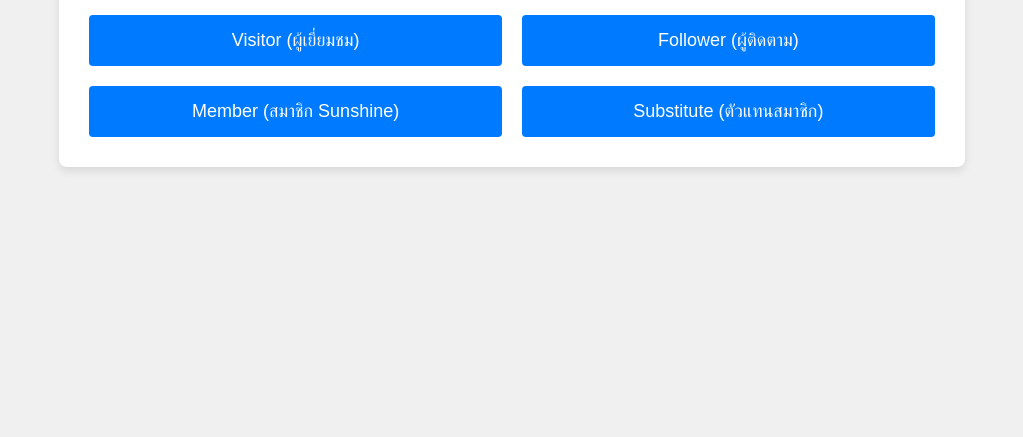
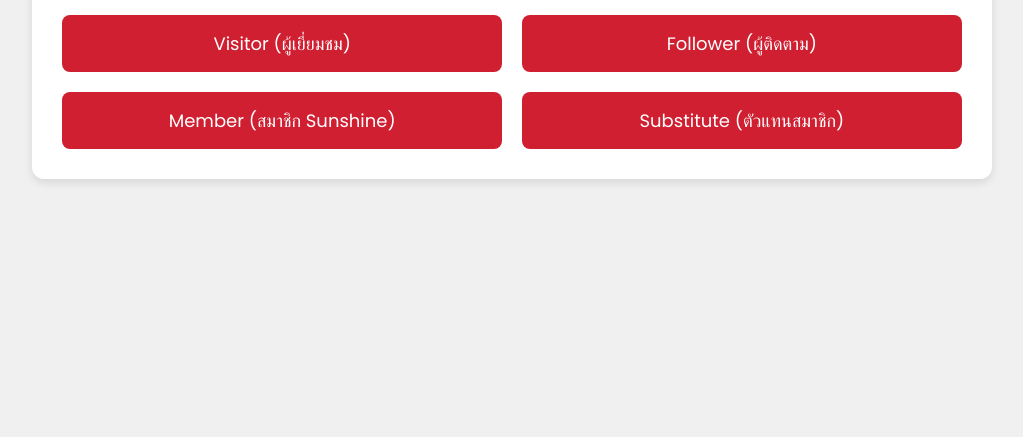
Before and after one commit to PP-Sky/qr-code-bni-registration, a plain HTML site: page index.html in a window 1280 px wide. Shown: the part 363-800 px from the top of the page, without its empty margins (128-1151 px from the left). Drawn offline with Linux system fonts and the light colour scheme.

Commit message:
Update styles.css

```diff
--- a/styles.css
+++ b/styles.css
@@ -1,5 +1,5 @@
 body {
-    font-family: Arial, sans-serif;
+    font-family: 'Poppins', sans-serif;
     display: flex;
     justify-content: center;
     align-items: center;
@@ -12,7 +12,7 @@ body {
     text-align: center;
     background: white;
     padding: 20px;
-    border-radius: 8px;
+    border-radius: 12px;  /* Increased border radius for rounder edges */
     box-shadow: 0 4px 8px rgba(0, 0, 0, 0.1);
 }
 
@@ -28,12 +28,12 @@ h1 {
 }
 
 .option {
-    background-color: #007bff;
+    background-color: #cf1f31;  /* Updated color */
     color: white;
     padding: 15px;
     margin: 10px 0;
     border: none;
-    border-radius: 4px;
+    border-radius: 8px;  /* Increased border radius for rounder edges */
     text-decoration: none;
     font-size: 18px;
     width: 80%;
@@ -42,7 +42,7 @@ h1 {
 }
 
 .option:hover {
-    background-color: #0056b3;
+    background-color: #a71929;  /* Slightly darker shade for hover effect */
 }
 
 @media (min-width: 600px) {
```
